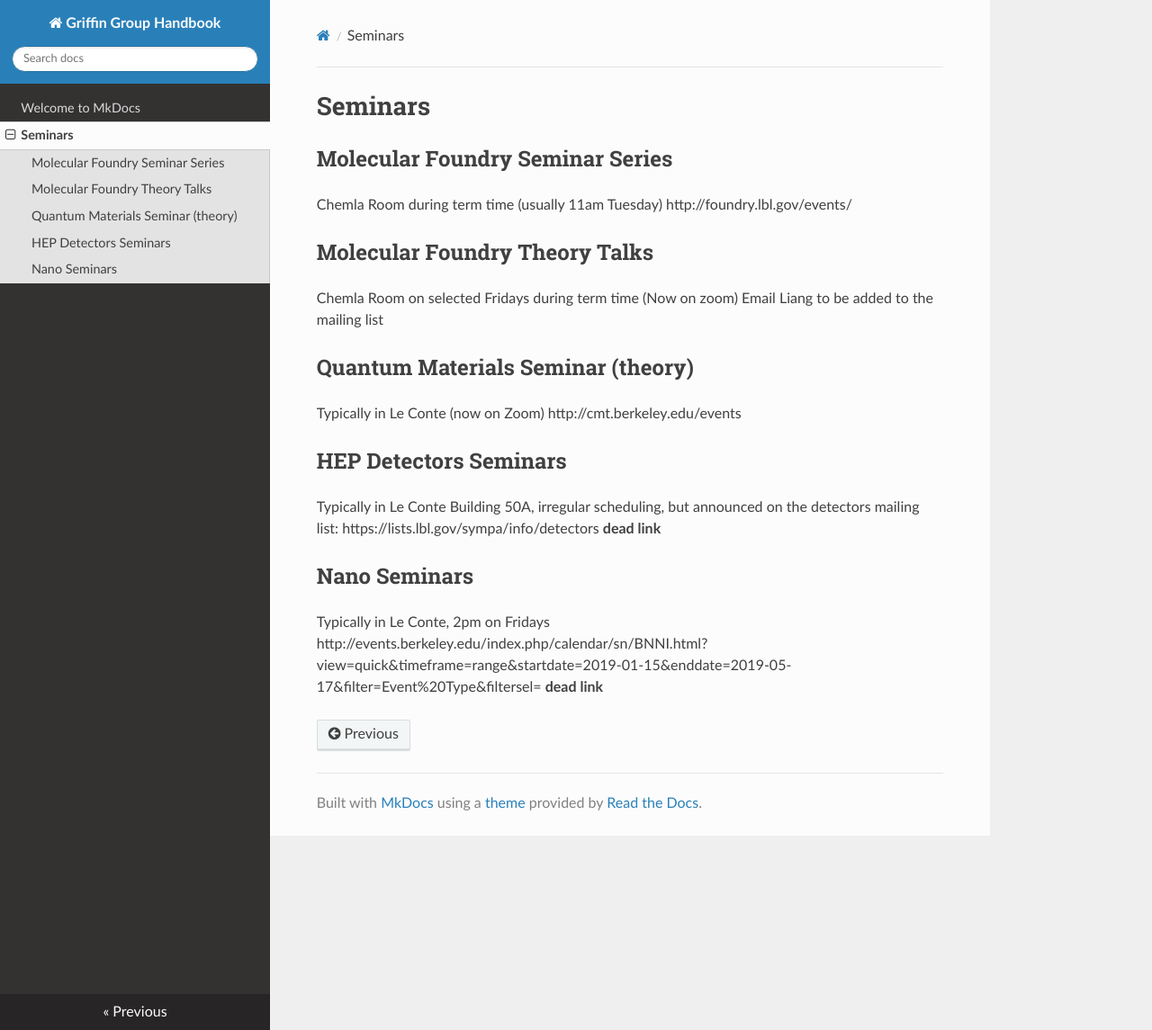
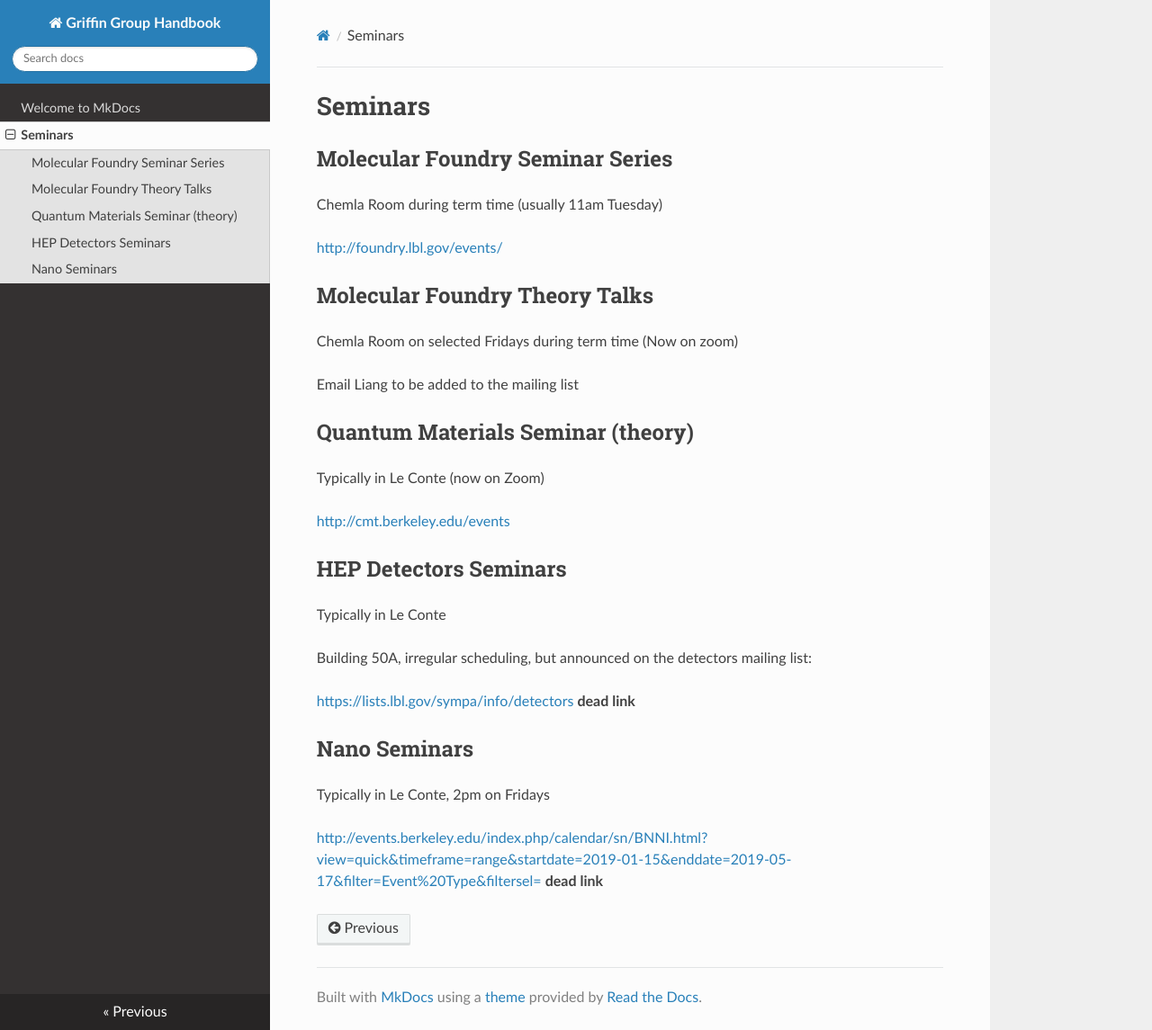
Before and after one commit to oashour/GriffinGroupHandbook, an MkDocs documentation site: the page built from docs/seminars.md, in a window 1280 px wide and 1145 px high. Shown: the whole window at 90% size. Built offline with MkDocs 1.6.1, drawn with Linux system fonts in a browser that asks for light colours; nearby versions of some CDN libraries; some of the changed lines change nothing that is shown.

Commit message:
Add Seminars with links

```diff
--- a/docs/seminars.md
+++ b/docs/seminars.md
@@ -2,21 +2,27 @@
 
 ## Molecular Foundry Seminar Series
 Chemla Room during term time (usually 11am Tuesday)
-http://foundry.lbl.gov/events/
+
+<http://foundry.lbl.gov/events/>
 
 ## Molecular Foundry Theory Talks
 Chemla Room on selected Fridays during term time (Now on zoom)
+
 Email Liang to be added to the mailing list
 
 ## Quantum Materials Seminar (theory)
 Typically in Le Conte (now on Zoom)
-http://cmt.berkeley.edu/events
+
+<http://cmt.berkeley.edu/events>
 
 ## HEP Detectors Seminars
 Typically in Le Conte
+
 Building 50A, irregular scheduling, but announced on the detectors mailing list:
-https://lists.lbl.gov/sympa/info/detectors **dead link**
+
+<https://lists.lbl.gov/sympa/info/detectors> **dead link**
 
 ## Nano Seminars
 Typically in Le Conte, 2pm on Fridays
-http://events.berkeley.edu/index.php/calendar/sn/BNNI.html?view=quick&timeframe=range&startdate=2019-01-15&enddate=2019-05-17&filter=Event%20Type&filtersel= **dead link**
+
+<http://events.berkeley.edu/index.php/calendar/sn/BNNI.html?view=quick&timeframe=range&startdate=2019-01-15&enddate=2019-05-17&filter=Event%20Type&filtersel=> **dead link**
```
